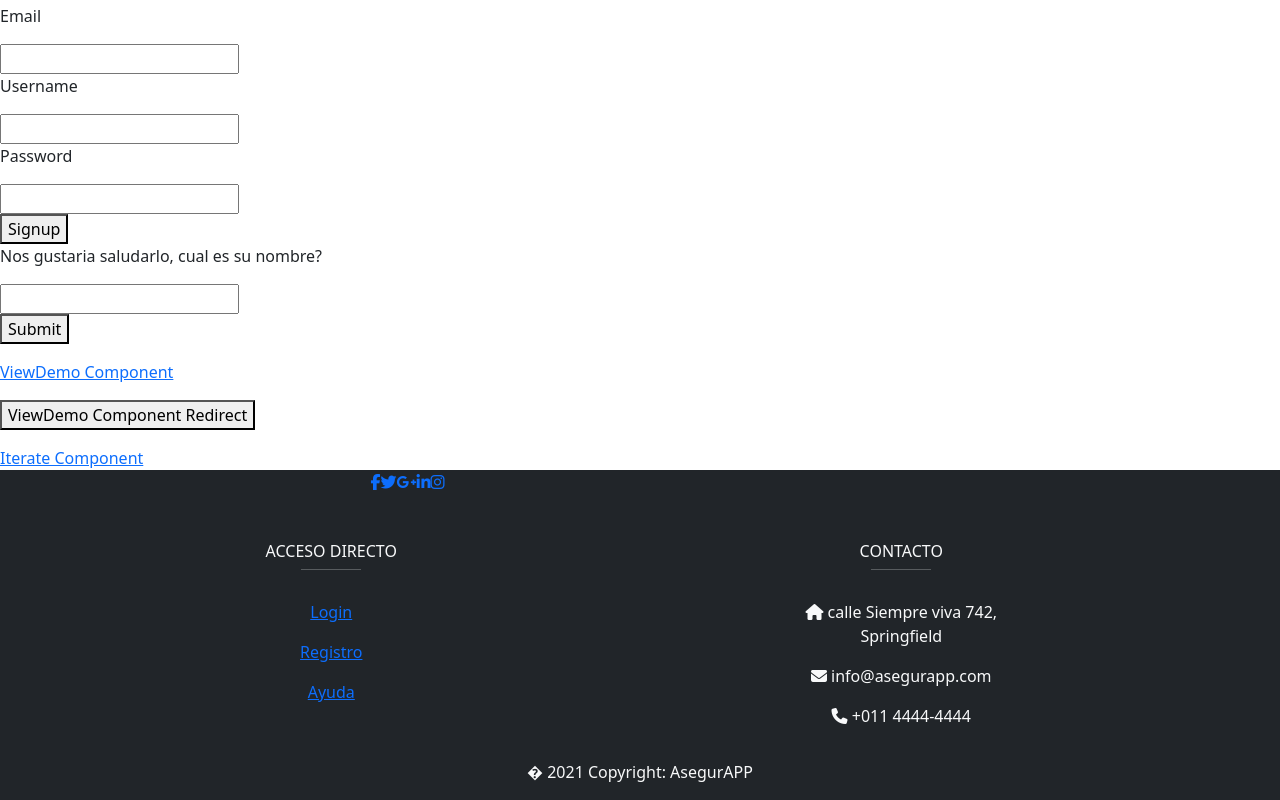
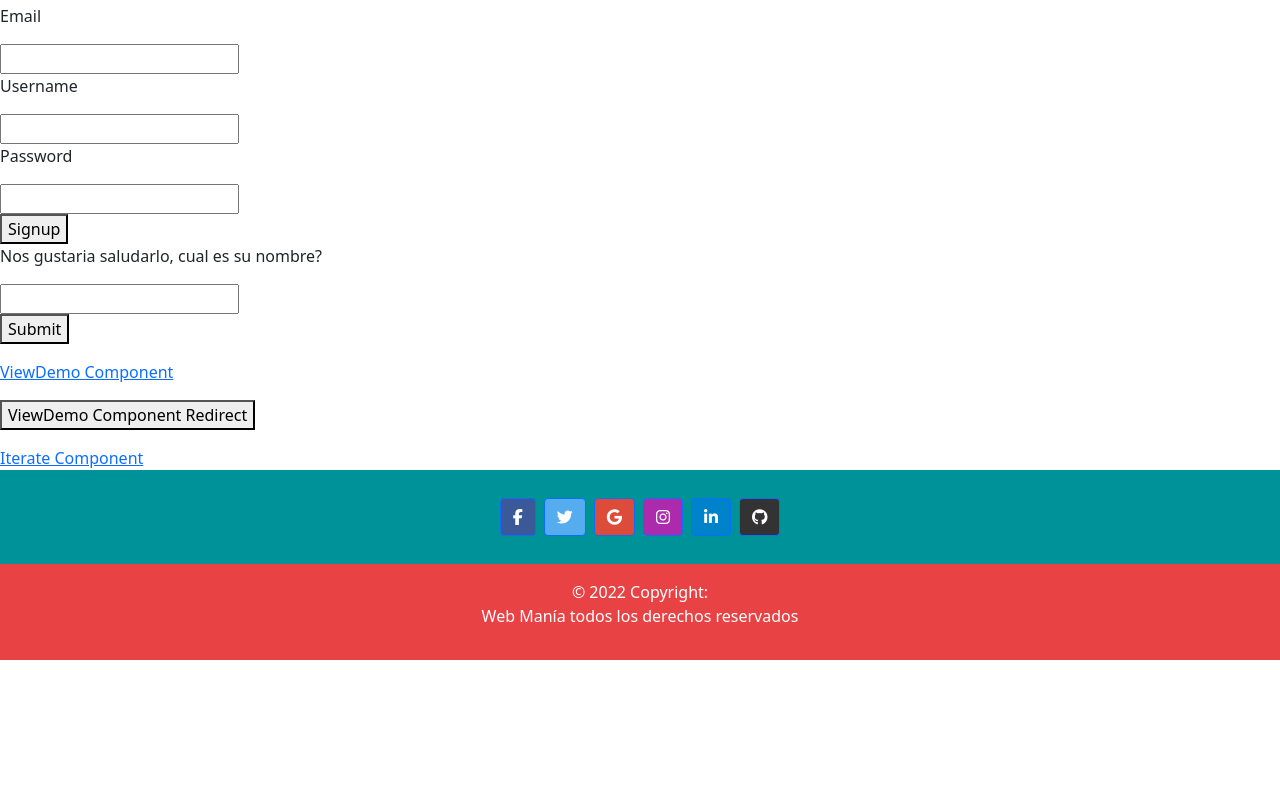
Before and after one commit to EricDanielCuevas/TPAngular-Node-, an Angular app: page / in a window 1280 px wide. Shown: the part 784-1584 px from the top of the page. After the commit the page ends 1444 px from the top, so only its background shows below. Built offline with nearby package versions, Linux system fonts and the light colour scheme.

Commit message:
footer terminado

```diff
--- a/src/app/componentes/footer/footer.component.css
+++ b/src/app/componentes/footer/footer.component.css
@@ -0,0 +1,7 @@
+section{
+  background-color: #009299 !important;
+}
+
+footer{
+  background-color: #009299 !important;
+}
--- a/src/app/componentes/footer/footer.component.html
+++ b/src/app/componentes/footer/footer.component.html
@@ -1,81 +1,68 @@
-<footer class="page-footer font-small color-light bg-dark text-light">
+<footer class="bg-light text-center text-white">
+  <!-- Grid container -->
+  <div class="container p-4 pb-0">
+    <!-- Section: Social media -->
+    <section class="mb-4">
+      <!-- Facebook -->
+      <a
+        class="btn btn-primary btn-floating m-1"
+        style="background-color: #3b5998;"
+        href="https://www.facebook.com/"
+        role="button"
+        ><i class="fab fa-facebook-f"></i
+      ></a>
 
-  <div>
-      <div class="container">
+      <!-- Twitter -->
+      <a
+        class="btn btn-primary btn-floating m-1"
+        style="background-color: #55acee;"
+        href="https://twitter.com/?lang=es"
+        role="button"
+        ><i class="fab fa-twitter"></i
+      ></a>
 
-          <div class="col-md-6 col-lg-7 text-center text-md-right">
+      <!-- Google -->
+      <a
+        class="btn btn-primary btn-floating m-1"
+        style="background-color: #dd4b39;"
+        href="http://www.google.com.ar/"
+        role="button"
+        ><i class="fab fa-google"></i
+      ></a>
 
-              <a class="fb-ic" href="https://www.facebook.com">
-                  <i class="fab fa-facebook-f white-text mr-4"> </i>
-              </a>
+      <!-- Instagram -->
+      <a
+        class="btn btn-primary btn-floating m-1"
+        style="background-color: #ac2bac;"
+        href="https://www.instagram.com/"
+        role="button"
+        ><i class="fab fa-instagram"></i
+      ></a>
 
-              <a class="tw-ic" href="https://twitter.com">
-                  <i class="fab fa-twitter white-text mr-4"> </i>
-              </a>
+      <!-- Linkedin -->
+      <a
+        class="btn btn-primary btn-floating m-1"
+        style="background-color: #0082ca;"
+        href="https://www.linkedin.com/feed/"
+        role="button"
+        ><i class="fab fa-linkedin-in"></i
+      ></a>
+      <!-- Github -->
+      <a
+        class="btn btn-primary btn-floating m-1"
+        style="background-color: #333333;"
+        href="https://github.com/EricDanielCuevas/TPAngular-Node-"
+        role="button"
+        ><i class="fab fa-github"></i
+      ></a>
+    </section>
+    <!-- Section: Social media -->
+  </div>
+  <!-- Grid container -->
 
-              <a class="gplus-ic" href="https://www.google.com.ar">
-                  <i class="fab fa-google-plus-g white-text mr-4"> </i>
-              </a>
-
-              <a class="li-ic" href="https://www.linkedin.com">
-                  <i class="fab fa-linkedin-in white-text mr-4"  > </i>
-              </a>
-
-              <a class="ins-ic"  href="https://www.instagram.com">
-                  <i class="fab fa-instagram white-text"> </i>
-              </a>
-
-          </div>
-
-
-      </div>
-
-  </div>
-
-
-  <div class="container text-center text-md-left mt-5">
-
-
-      <div class="row mt-3">
-
-
-          <div class="col-md-3 col-lg-2 col-xl-2 mx-auto mb-4">
-
-              <h6 class="text-uppercase font-weight-bold">Acceso directo</h6>
-              <hr class="deep-purple accent-2 mb-4 mt-0 d-inline-block mx-auto" style="width: 60px;">
-              <p>
-                  <a href="login">Login</a>
-              </p>
-              <p>
-                  <a href="ir-a-registrarme">Registro</a>
-              </p>
-
-              <p>
-                  <a href="home">Ayuda</a>
-              </p>
-
-          </div>
-
-          <div class="col-md-4 col-lg-3 col-xl-3 mx-auto mb-md-0 mb-4">
-
-              <h6 class="text-uppercase font-weight-bold">Contacto</h6>
-              <hr class="deep-purple accent-2 mb-4 mt-0 d-inline-block mx-auto" style="width: 60px;">
-              <p>
-                  <i class="fas fa-home mr-3"></i> calle Siempre viva 742, Springfield</p>
-              <p>
-                  <i class="fas fa-envelope mr-3"></i> info@asegurapp.com</p>
-              <p>
-                  <i class="fas fa-phone mr-3"></i> +011 4444-4444 </p>
-
-          </div>
-
-      </div>
-      <div class="footer-copyright text-center py-3">� 2021 Copyright: AsegurAPP
-      </div>
+  <div class="text-center p-3" style="background-color: #E84245;">
+    © 2022 Copyright:
+    <p class="text-white">Web Manía todos los derechos reservados</p>
   </div>
 
 </footer>
-
-
-<script src="https://ajax.googleapis.com/ajax/libs/jquery/1.11.3/jquery.min.js"></script>
-<script>window.jQuery || document.write('<script src="../../assets/js/vendor/jquery.min.js"><\/script>')</script>
```
